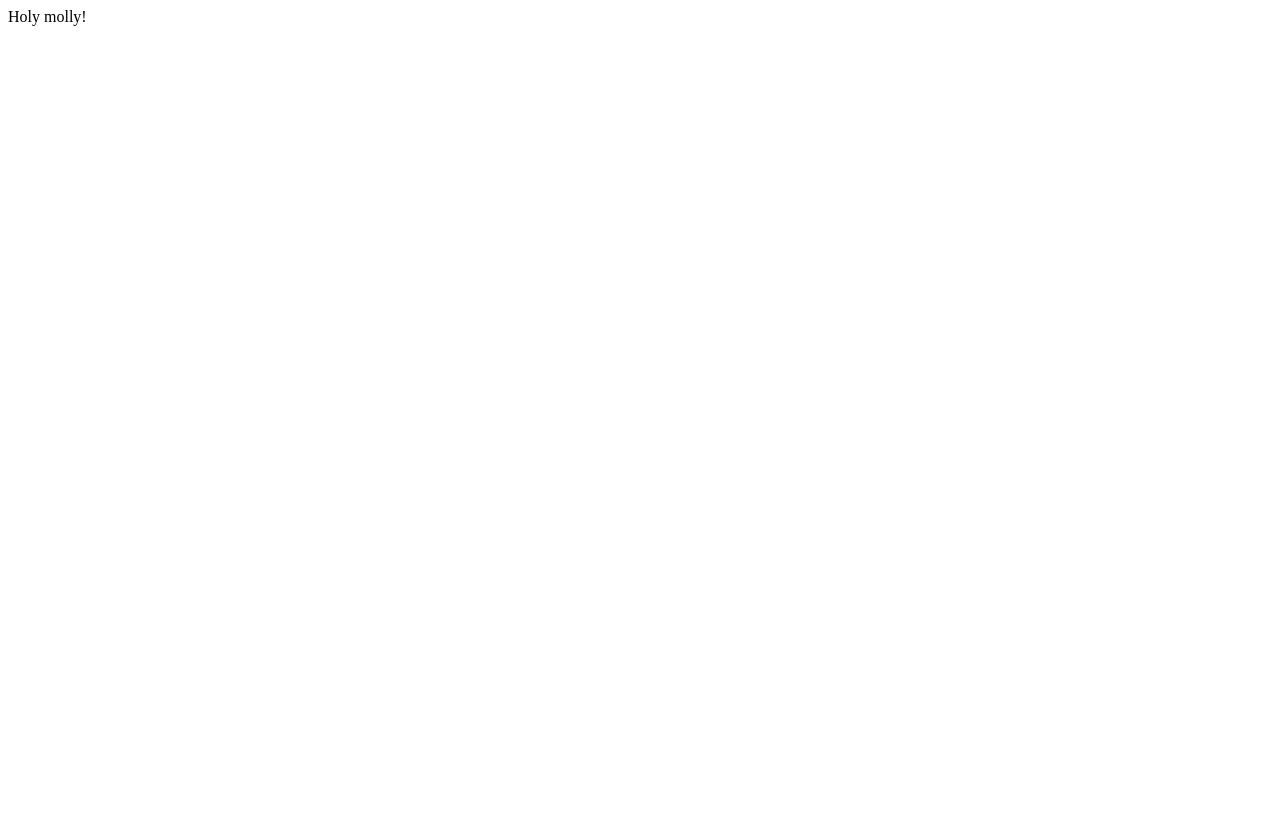
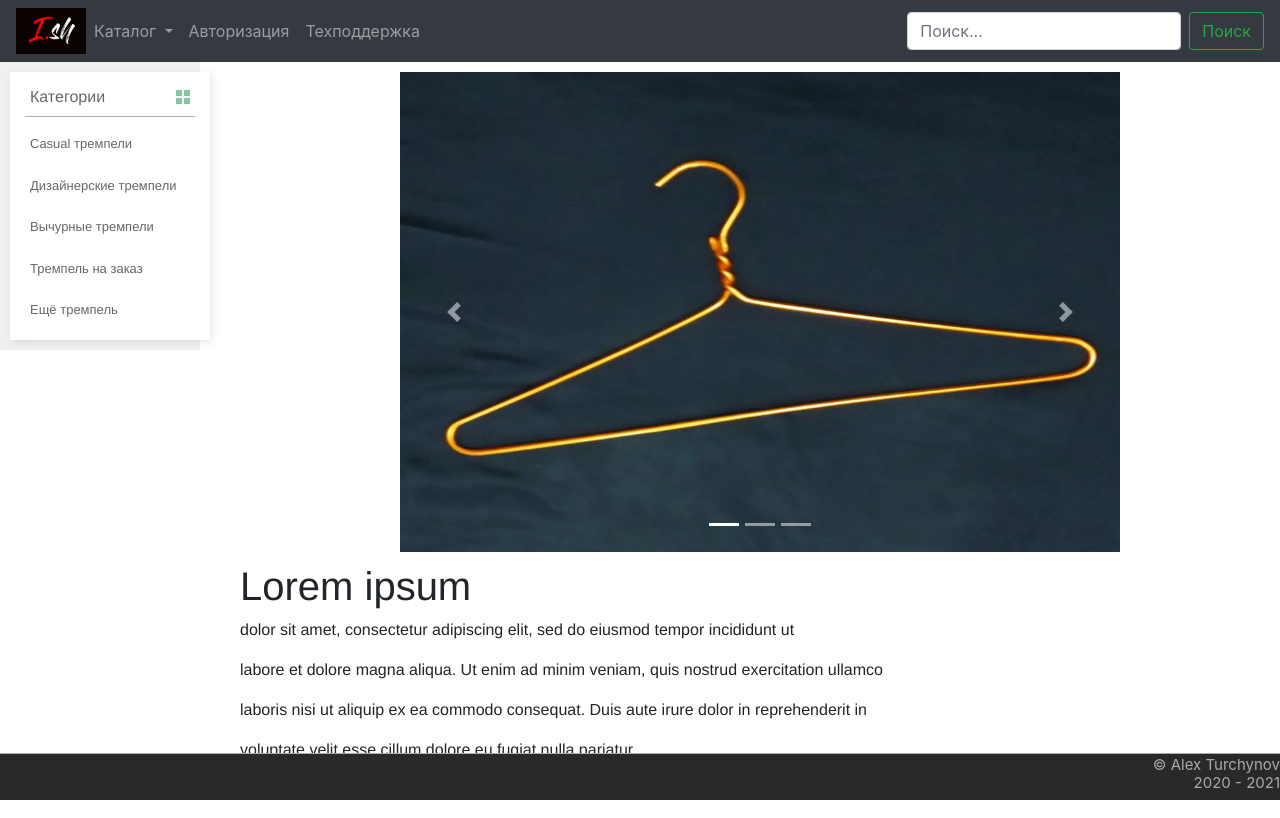
Before and after one commit to 2rch/project, a PHP site: page / in a window 1280 px wide. Before the commit the page is almost empty. Before the commit the page ends 26 px from the top, so only its background shows below. Run offline with PHP 8.4, Linux system fonts and the light colour scheme.

Commit message:
Add main page

```diff
--- a/index.php
+++ b/index.php
@@ -1,4 +1,50 @@
-<?php
-// this line will print Holly molly
-echo 'Holy molly!';
-?>
+<?php include("header.php"); ?>
+<aside>
+    <div class="aside">
+        <h3>Категории</h3>
+        <ul>
+            <li><a href="">Casual тремпели</a></li>
+            <li><a href="">Дизайнерские тремпели</a></li>
+            <li><a href="">Вычурные тремпели</a></li>
+            <li><a href="">Тремпель на заказ</a></li>
+            <li><a href="">Ещё тремпель</a></li>
+        </ul>
+    </div>
+</aside>
+<main>
+    <div id="carousel" class="carousel slide" data-ride="carousel">
+        <ol class="carousel-indicators">
+            <li data-target="#carousel" data-slide-to="0" class="active"></li>
+            <li data-target="#carousel" data-slide-to="1"></li>
+            <li data-target="#carousel" data-slide-to="2"></li>
+        </ol>
+        <div class="carousel-inner">
+            <div class="carousel-item active">
+                <img class="d-block w-100" src="pics/c1.jpg" width="720" height="480" alt="Первый тремпель">
+            </div>
+            <div class="carousel-item">
+                <img class="d-block w-100" src="pics/c3.png" width="720" height="480" alt="Второй тремпель">
+            </div>
+            <div class="carousel-item">
+                <img class="d-block w-100" src="pics/c4.jpg" width="720" height="480" alt="Третий тремпель">
+            </div>
+        </div>
+        <a class="carousel-control-prev" href="#carousel" role="button" data-slide="prev">
+            <span class="carousel-control-prev-icon" aria-hidden="true"></span>
+            <span class="sr-only">Previous</span>
+        </a>
+        <a class="carousel-control-next" href="#carousel" role="button" data-slide="next">
+            <span class="carousel-control-next-icon" aria-hidden="true"></span>
+            <span class="sr-only">Next</span>
+        </a>
+    </div>
+    <article>
+    <h1>Lorem ipsum</h1>
+        <p>dolor sit amet, consectetur adipiscing elit, sed do eiusmod tempor incididunt ut</p>
+        <p>labore et dolore magna aliqua. Ut enim ad minim veniam, quis nostrud exercitation ullamco</p>
+        <p>laboris nisi ut aliquip ex ea commodo consequat. Duis aute irure dolor in reprehenderit in </p>
+        <p>voluptate velit esse cillum dolore eu fugiat nulla pariatur. </p>
+        <p>Excepteur sint occaecat cupidatat non proident, sunt in culpa qui officia deserunt mollit anim id est laborum.</p>
+    </article>
+</main>
+<?php include("footer.php"); ?>
--- /dev/null
+++ b/style.css
@@ -0,0 +1,74 @@
+aside {
+    background: #f0f0f0;
+    padding: 10px;
+    width: 200px;
+    float: left;
+}
+.aside {
+    padding: 15px;
+    background: white;
+    width: 200px;
+    box-shadow: 2px 2px 8px rgba(0,0,0,.1);
+    font-family: "Helvetica Neue", Helvetica, Arial, sans-serif;
+}
+.aside h3 {
+    font-size: 16px;
+    color: rgba(0,0,0,.6);
+    margin: 0 0 10px;
+    padding: 0 5px;
+    position: relative;
+}
+.aside h3:after {
+    content: "";
+    width: 6px;
+    height: 6px;
+    background: #80C8A0;
+    position: absolute;
+    right: 5px;
+    bottom: 2px;
+    box-shadow: -8px -8px #80C8A0, 0 -8px #80C8A0, -8px 0 #80C8A0;
+}
+.aside ul {
+    list-style: none;
+    margin: 0;
+    padding: 0;
+    border-top: 1px solid rgba(0,0,0,.3);
+}
+.aside li {margin: 12px 0 0 0px;}
+.aside a {
+    text-decoration: none;
+    display: block;
+    font-size: 13px;
+    color: rgba(0,0,0,.6);
+    padding: 5px;
+    position: relative;
+    transition: .3s linear;
+}
+.aside a:hover {
+    background: #80C8A0;
+    color: white;
+}
+main {
+    margin-top: 10px;
+    margin-left: 240px;
+}
+article{
+    margin-top: 10px;
+    font-family: "Helvetica Neue", Helvetica, Arial, sans-serif;
+}
+#carousel{
+    width: 720px;
+    height: 480px;
+    margin: 0 auto;
+}
+footer {
+    color: #aaaaaa;
+    font-size: 15px;
+    border-top: 1px solid #aaaaaa;
+    padding-top: 10px;
+    margin-top: 30px;
+    line-height: 2px;
+    position: fixed;
+    right: 0; bottom: 0;
+    width: 100%;
+    background-color: #292929;}
```
Also changed, not shown: pics/c1.jpg (added), pics/c3.png (added), pics/c4.jpg (added).
